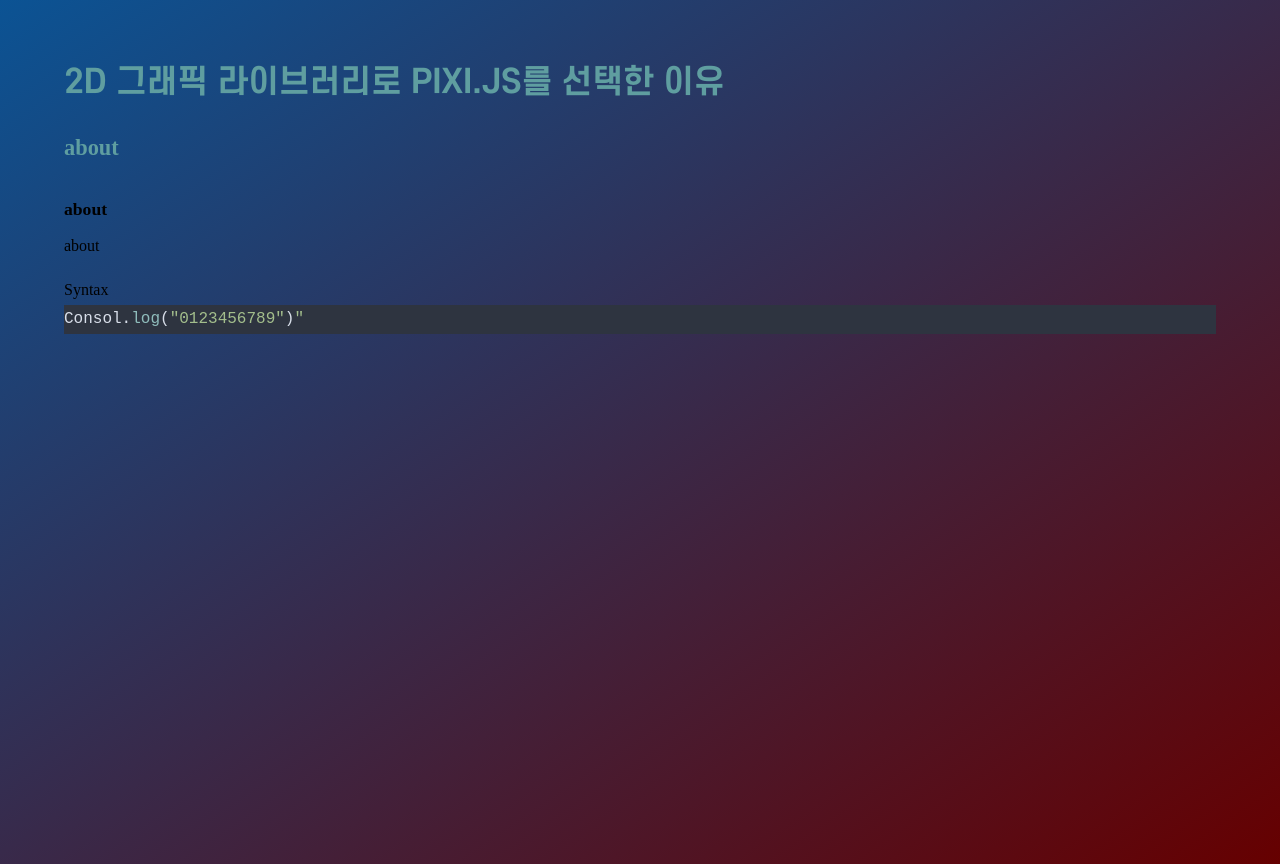
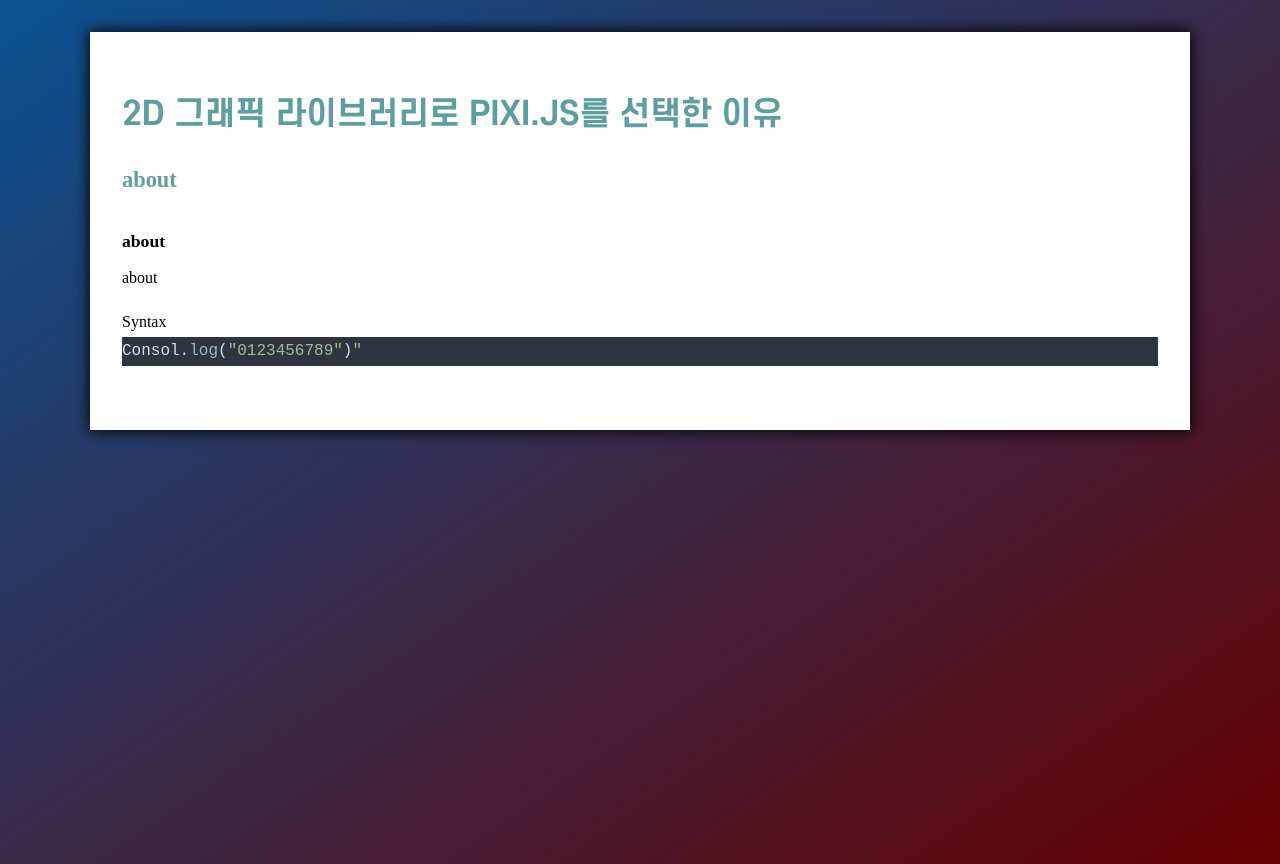
Before and after one commit to Kim-taeshin/ts-log, a Nuxt app: page /about in a window 1280 px wide. Built offline with nearby package versions, Linux system fonts and the light colour scheme; a web font is replaced by a local one.

Commit message:
잘못된 클래스명 수정

```diff
--- a/pages/about/index.vue
+++ b/pages/about/index.vue
@@ -1,7 +1,7 @@
 <template>
     <div>
         <div class="contents">
-            <div clasee="box">
+            <div class="box">
                 <div class="title">2D 그래픽 라이브러리로 PIXI.JS를 선택한 이유</div>
                 <div class="sentence">
                     <h1>about</h1>
```
